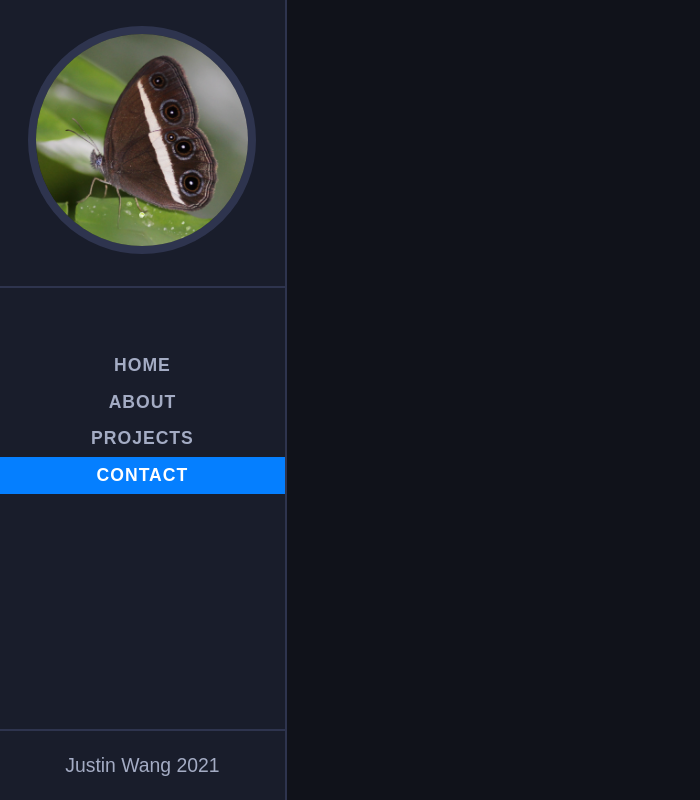
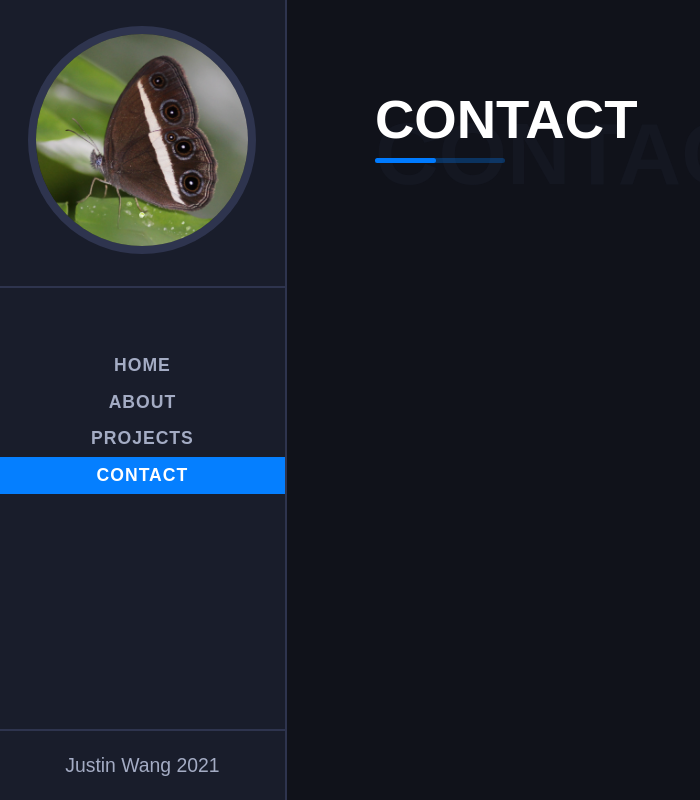
Before and after one commit to Claimundefine/Personal-portfolio, a React (Create React App) app in the folder website/: page /contact in a window 1280 px wide. Shown: the whole page, without its empty margins (0-700 px from the left). Built offline with nearby package versions, Linux system fonts and the light colour scheme.

Commit message:
Update ContactPage.js
Added basic structure for contact

```diff
--- a/website/src/Pages/ContactPage.js
+++ b/website/src/Pages/ContactPage.js
@@ -1,11 +1,15 @@
-import React from 'react'
+import React from 'react';
+import styled from "styled-components";
+import {MainLayout} from '../styles/Layouts';
+import Title from '../Components/Title';
 
 function ContactPage() {
     return (
-        <div>
+        <MainLayout>
 
-        </div>
+            <Title title={'Contact'} span={'Contact'} />
+        </MainLayout>
     )
 }
 
-export default ContactPage
+export default ContactPage;
```
